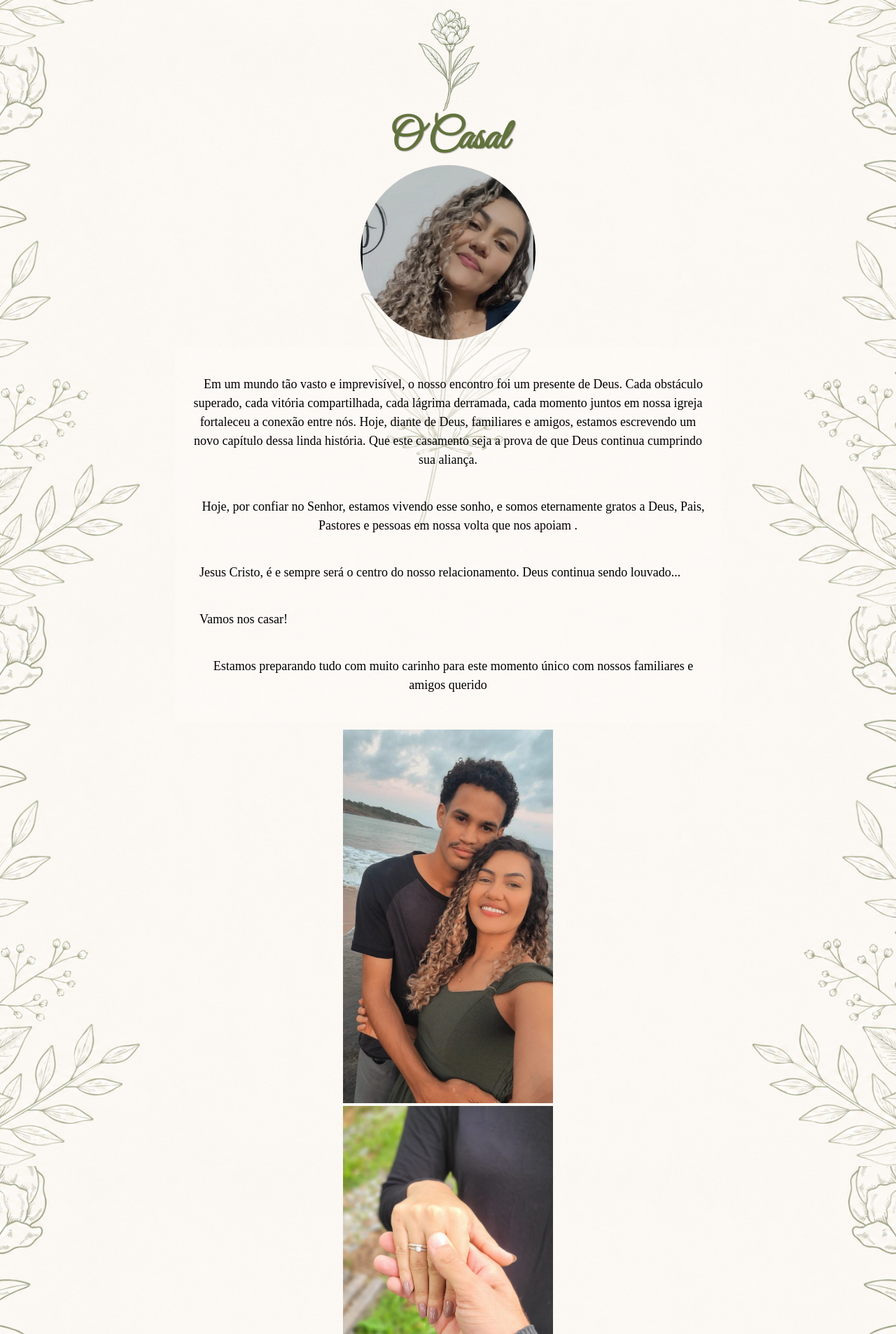
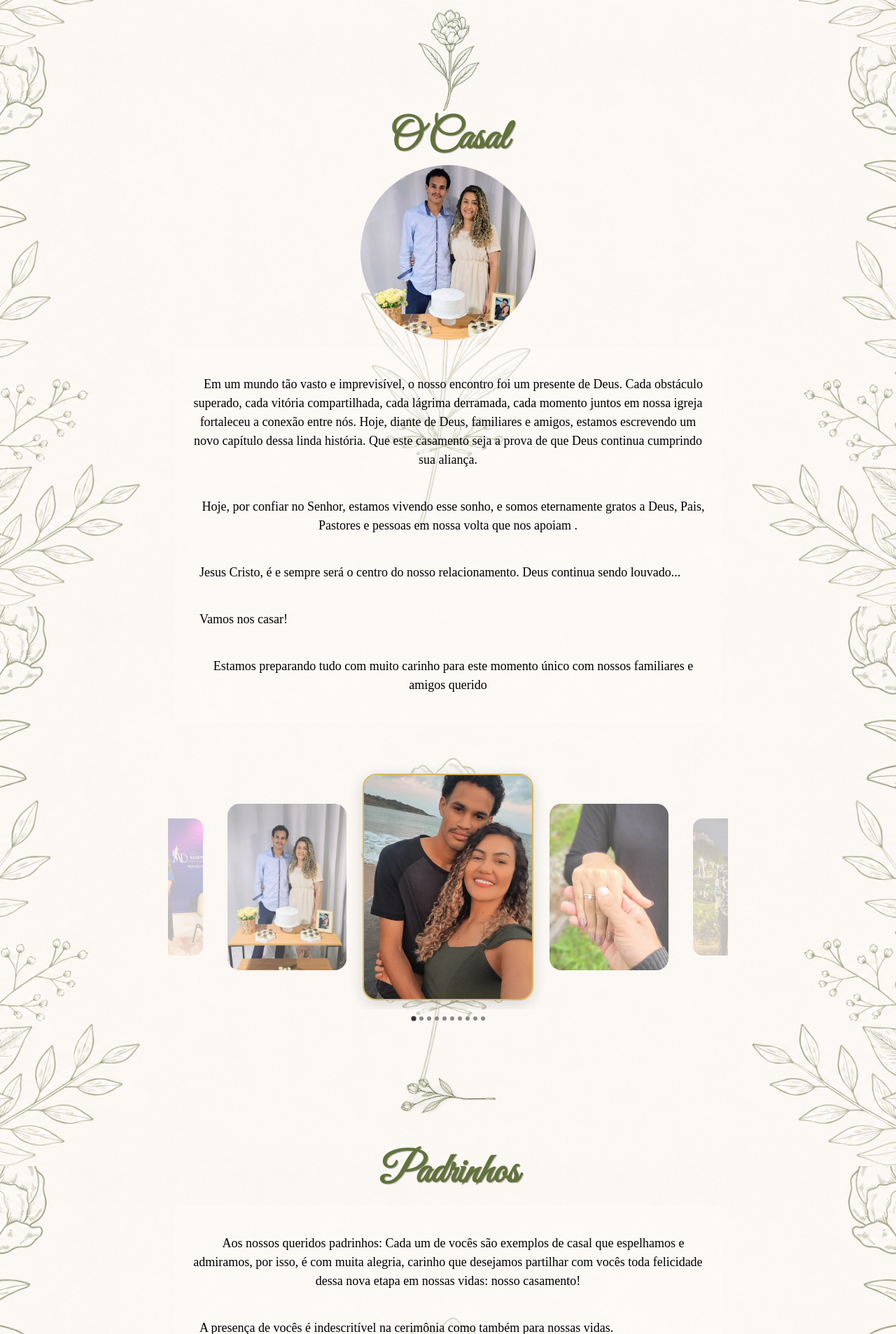
Before and after one commit to Eliseuzin/Ilsiane-Eliseu, a Flask app: page / in a window 1280 px wide. Shown: the part 1533-3440 px from the top of the page at 70% size. Run offline with Flask 3, Linux system fonts and the light colour scheme; some web fonts are replaced.

Commit message:
img e estilizando o slide

```diff
--- a/estudos/static/css/modelo_convite_casamento.css
+++ b/estudos/static/css/modelo_convite_casamento.css
@@ -268,46 +268,135 @@ main > div {
 }
 
 #fotos_separados_do_casal_he {
-    background-image: url("../img/fotodaminhaesposa.jpg");
-    background-position: center 20%;
+    background-image: url("../img/slide10.jpg");
+    background-position: center 45%;
 }
-
-#fotos_separados_do_casal_me {
-    background-image: url("../img/minhafoto.jpg");
-    background-position: center 50% ;
-}
-
-/* fim fotos juntos */
-
-
 
 /* inicio slides de fotos */
 
 #fotos_em_slides {
-    width: 300px;
-    height: auto;
-    margin: 0 auto;
+    width: 100%;
     overflow: hidden;
+    position: relative;
+    padding: 50px 0 30px;
 }
 
 #slideshow {
+    width: 100%;
+    height: 350px;
     position: relative;
-    margin: 0 auto;
+    display: flex;
+    justify-content: center;
+    align-items: center;
     overflow: hidden;
 }
 
 #slideshow img {
-    inset: 0;
+    position: absolute;
+
+    width: 200px;
+    height: 280px;
 
     object-fit: cover;
 
-    opacity: 1;
-    transition: opacity 1.5s ease-in-out;
+    border-radius: 20px;
+
+    transition:
+        transform 0.8s ease,
+        opacity 0.8s ease,
+        width 0.8s ease,
+        height 0.8s ease;
+
+    opacity: 0;
+    pointer-events: none;
 }
 
+
+/* FOTO PRINCIPAL */
 #slideshow img.ativa {
+    width: 240px;
+    height: 320px;
+
     opacity: 1;
+
+    transform: translateX(0) scale(1);
+
+    z-index: 5;
+
+    border: 2px solid #d6b85a;
+
+    box-shadow: 0 5px 20px rgba(0, 0, 0, 0.15);
 }
+
+
+/* FOTO ANTERIOR */
+#slideshow img.anterior {
+    opacity: 0.75;
+
+    transform: translateX(-230px) scale(0.85);
+
+    z-index: 3;
+}
+
+
+/* FOTO PRÓXIMA */
+#slideshow img.proxima {
+    opacity: 0.75;
+
+    transform: translateX(230px) scale(0.85);
+
+    z-index: 3;
+}
+
+
+/* DUAS FOTOS ANTES */
+#slideshow img.distante-anterior {
+    opacity: 0.25;
+
+    transform: translateX(-420px) scale(0.70);
+
+    z-index: 1;
+}
+
+
+/* DUAS FOTOS DEPOIS */
+#slideshow img.distante-proxima {
+    opacity: 0.25;
+
+    transform: translateX(420px) scale(0.70);
+
+    z-index: 1;
+}
+
+
+/* PONTINHOS */
+#indicadores {
+    display: flex;
+    justify-content: center;
+    gap: 5px;
+
+    margin-top: 10px;
+}
+
+#indicadores span {
+    width: 6px;
+    height: 6px;
+
+    border-radius: 50%;
+
+    background: #888;
+
+    transition: 0.3s;
+}
+
+#indicadores span.ativo {
+    background: #333;
+
+    transform: scale(1.2);
+}
+
+
+
 
 
 /* fim slides de fotos */
```
Also changed, not shown: other parts of estudos/static/css/modelo_convite_casamento.css (+37 -14 lines), estudos/static/img/fotodaigreja.png (added).
